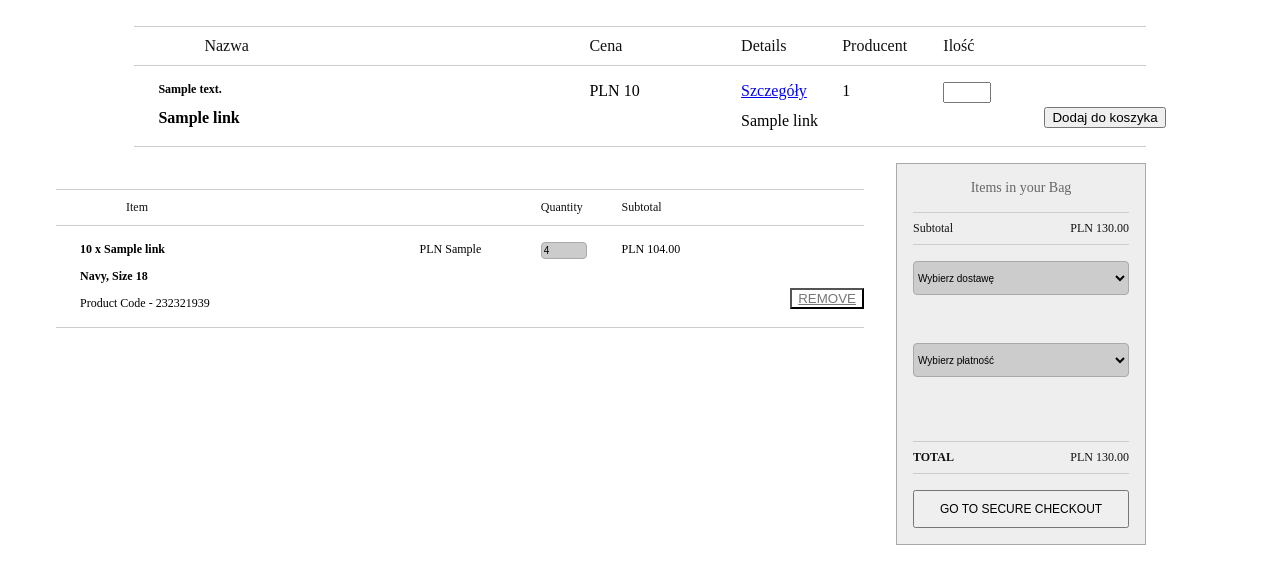
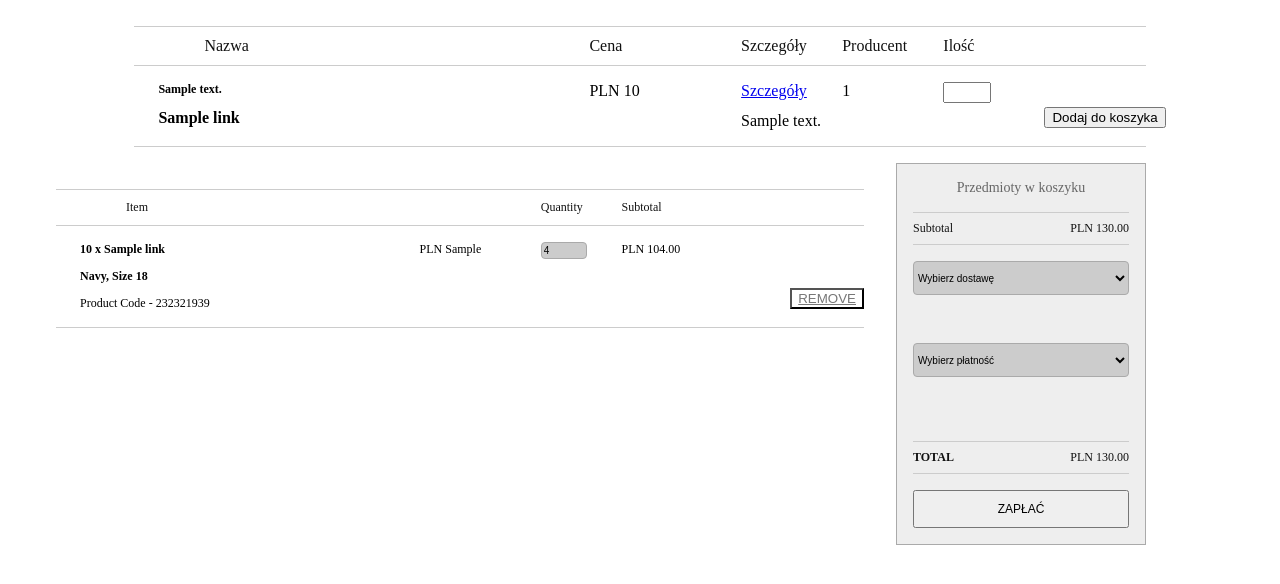
Before and after one commit to Bodzio712/E-Shop, a Python web app: template templates/index.html in a window 1280 px wide. Shown: the part 54-638 px from the top of the page. Run offline with Jinja, Linux system fonts and the light colour scheme; the template is opened without the code that fills it: most values are stand-ins (such as "Sample title", 1, 10 or a date in 2020); some libraries are stand-ins or nearby versions.

Commit message:
Spolszczenia i css dla a.button

```diff
--- a/templates/index.html
+++ b/templates/index.html
@@ -92,7 +92,7 @@
         <ul>
           <li class="item item-heading">Nazwa</li>
           <li class="price">Cena</li>
-          <li class="quantity">Details</li>
+          <li class="quantity">Szczegóły</li>
           <li class="producent">Producent</li>
           <li class="quantity">Ilość</li>
         </ul>
@@ -109,10 +109,10 @@
         <div class="price">{{link.priceGross}}</div>
 
 
-        <div class = "quantity">
-            <a href="#ex1" rel="modal:open">Szczegóły</a>
+        <div class = "quantity" rel="modal:open">
+            <a href="#ex1" rel="modal:open" class="button">Szczegóły</a>
             <div id="ex1" class="modal">
-                <p>{{ link.productName }} </p>
+                <p>{{ link.description }} </p>
             </div>
         </div>
 
@@ -173,7 +173,7 @@
 
 	 <aside>
       <div class="summary">
-        <div class="summary-total-items"><span class="total-items"></span> Items in your Bag</div>
+        <div class="summary-total-items"><span class="total-items"></span>Przedmioty w koszyku</div>
         <div class="summary-subtotal">
           <div class="subtotal-title">Subtotal</div>
           <div class="subtotal-value final-value" id="basket-subtotal">130.00</div>
@@ -205,7 +205,7 @@
           <div class="total-value final-value" id="basket-total">130.00</div>
         </div>
         <div class="summary-checkout">
-          <button class="checkout-cta">Go to Secure Checkout</button>
+          <button class="checkout-cta">Zapłać</button>
         </div>
       </div>
     </aside>
```
